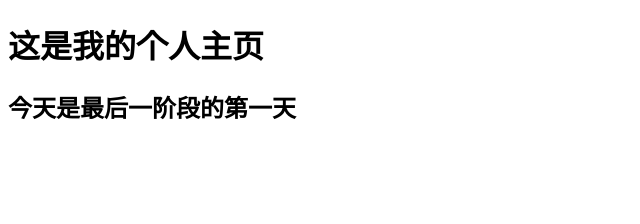
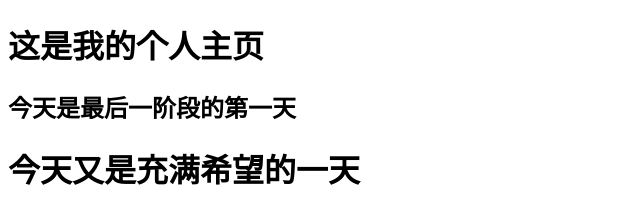
Before and after one commit to lihuanxin/lihuanxin.github.io, a plain HTML site: page index.html in a window 1280 px wide. Shown: the whole page, without its empty margins (0-640 px from the left). Drawn offline with Linux system fonts and the light colour scheme.

```diff
--- a/index.html
+++ b/index.html
@@ -7,5 +7,6 @@
 	<body>
 		<h1>这是我的个人主页</h1>
 		<h2>今天是最后一阶段的第一天</h2>
+		<h1>今天又是充满希望的一天</h1>
 	</body>
 </html>
```
